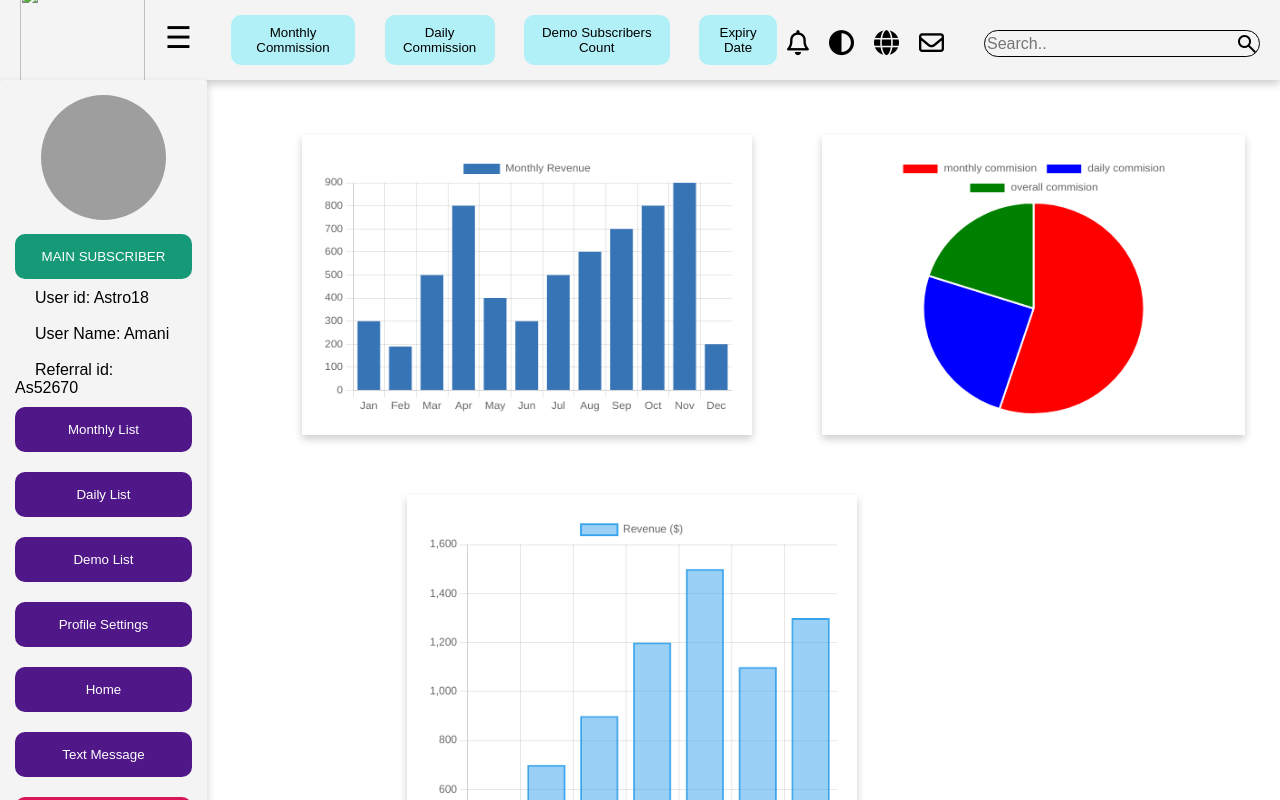
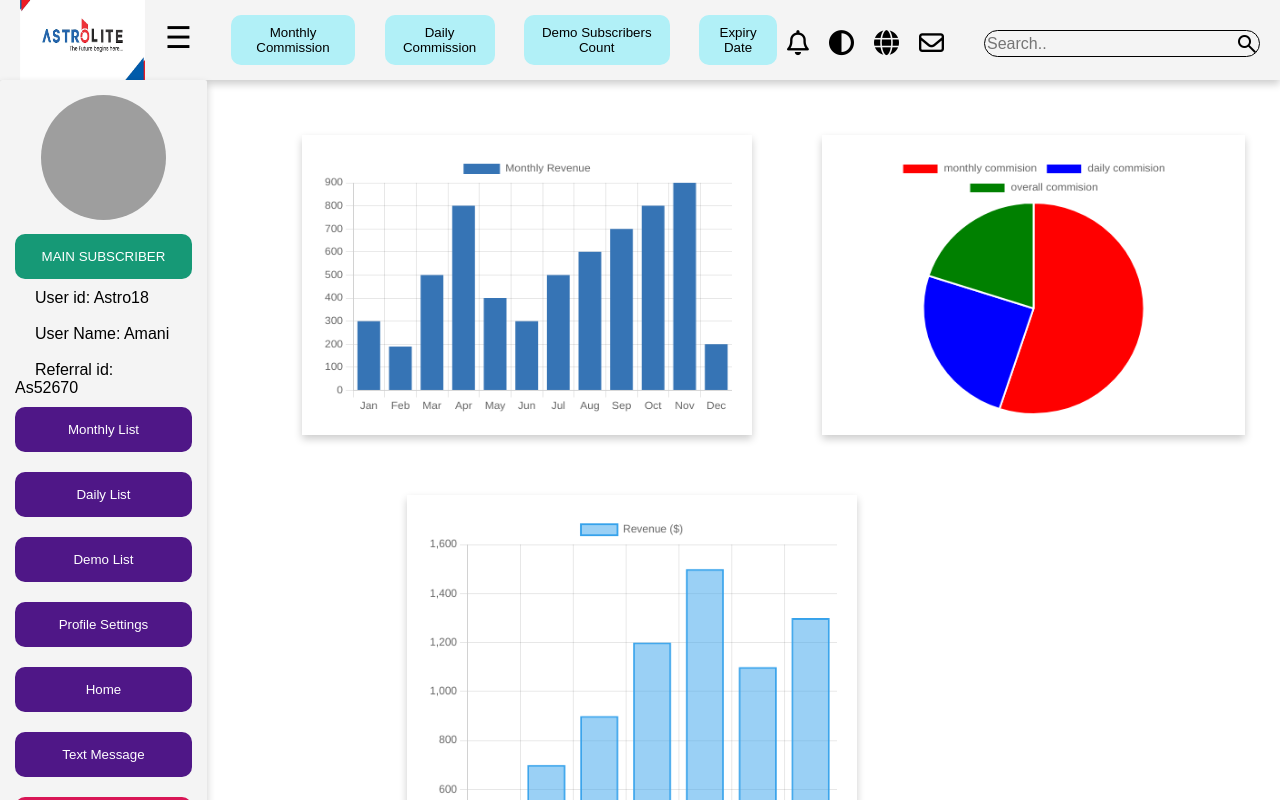
Before and after one commit to AmaniDareddy/git-index, a plain HTML site: page index.html in a window 1280 px wide. Shown: the top 800 px of the page. Drawn offline with nearby package versions, Linux system fonts and the light colour scheme; grey boxes are pictures that could not be loaded.

Commit message:
Update index.html

```diff
--- a/index.html
+++ b/index.html
@@ -58,7 +58,7 @@
 <body>
     <div class="header">
          <div class="logo1">
-            <img src="Images/ATS.png" alt="">
+            <img src="ATS.png" alt="">
          </div>
             <div id="hamburger" onclick="toggleSidebar()">
                 &#9776; <!--Hamburger Icon  -->
```
